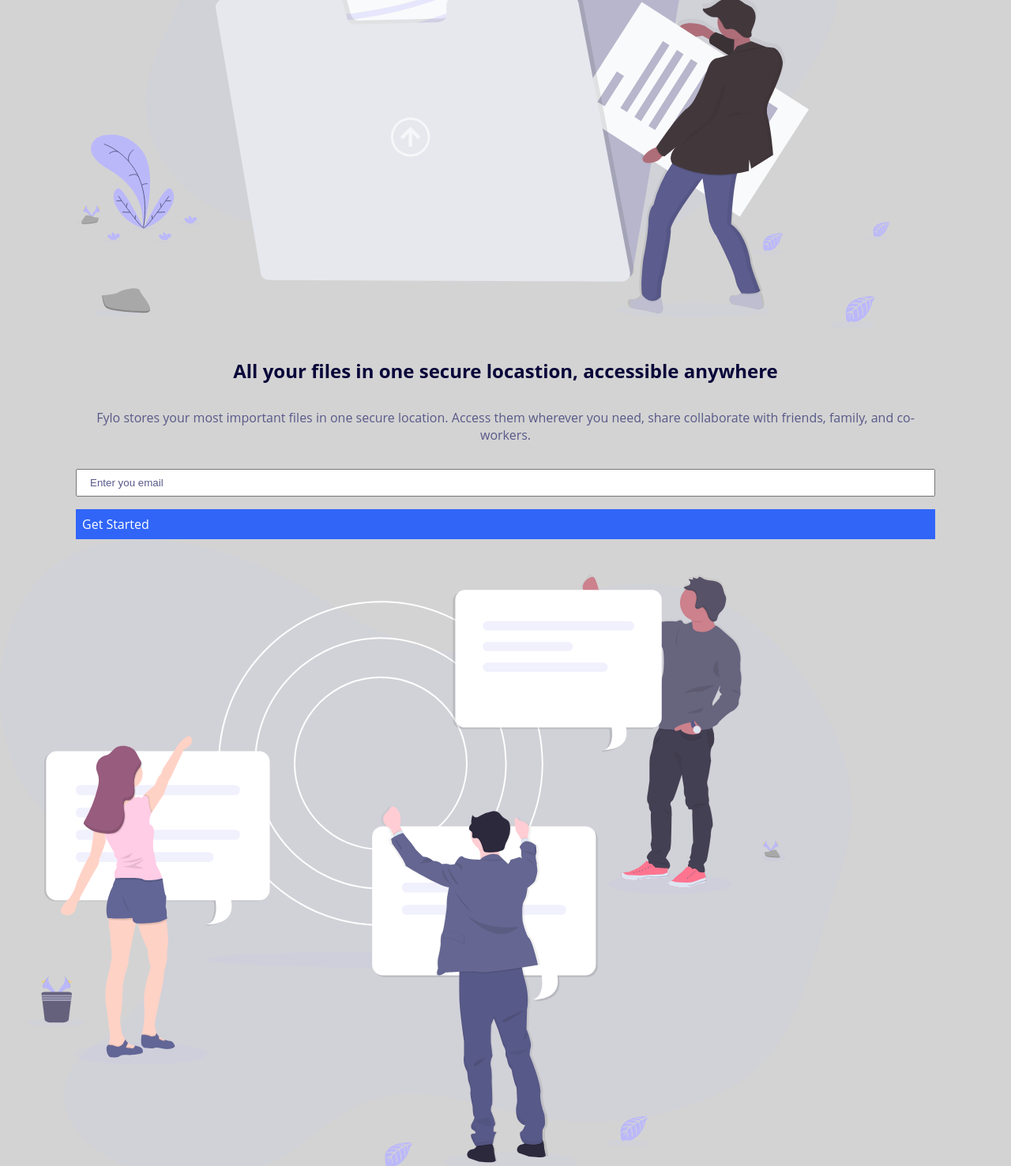
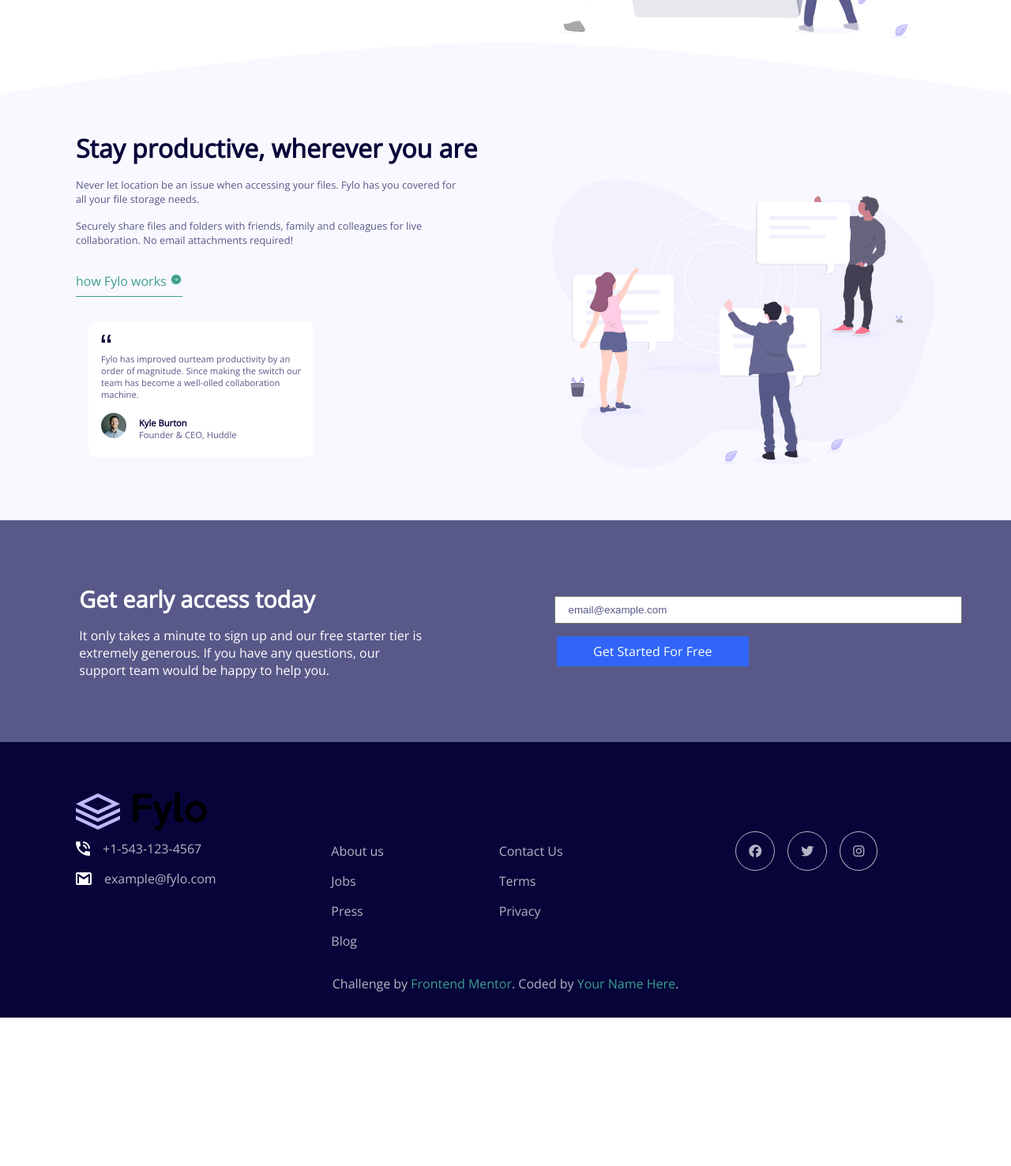
Before and after one commit to abanicaisse/fylo-landing-page, a plain HTML site: page index.html in a window 1280 px wide. Shown: the part 460-1937 px from the top of the page at 79% size. After the commit the page ends 1749 px from the top, so only its background shows below. Drawn offline with nearby package versions, Linux system fonts and the light colour scheme.

Commit message:
styled the desktop version

```diff
--- a/css/style.css
+++ b/css/style.css
@@ -17,7 +17,6 @@ html, body {
 }
 
 body {
-    background-color: lightgray;
     font-family: 'Open Sans', sans-serif;
     font-weight: 400;
 }
@@ -37,7 +36,7 @@ nav {
     display: flex;
     justify-content: space-between;
     align-items: center;
-    margin: 1rem auto 0 auto ;
+    margin: 1rem auto 5rem auto ;
 }
 
 nav .logo {
@@ -51,6 +50,8 @@ nav .logo img {
 
 nav .links {
     width: 100%;
+    display: flex;
+    justify-content: flex-end;
 }
 
 nav .links ul {
@@ -65,6 +66,28 @@ nav .links ul li {
     text-decoration: none;
 }
 
+@media screen and (max-width: 360px) {
+    nav .logo {
+        width: 35%;
+    }
+
+    nav .links ul {
+        width: 90%;
+    }
+}
+
+@media screen and (max-width: 305px) {
+    nav .logo {
+        width: 100%;
+        display: flex;
+        justify-content: center;
+    }
+
+    nav .links {
+        display: none;
+    }
+}
+
 /* Main or Hero section styling */
 main {
     width: 85%;
@@ -72,11 +95,13 @@ main {
     display: flex;
     gap: 2rem;
     flex-direction: column;
+    align-items: center;
+    margin-bottom: 5rem;
 }
 
 /* */
 .illustration {
-    width: 100%;
+    width: 85%;
 }
 
 .illustration img {
@@ -116,13 +141,10 @@ input[type=email]::placeholder {
     color: var(--desat-blue);
 }
 
-main .description
-
 main .description div > label {
     width: 100%;
     margin: auto;
     text-align: center;
-    background-color: red;
 }
 
 /*  */
@@ -144,16 +166,26 @@ section {
     flex-direction: column;
 }
 
-section > * {
+section > * > * {
     width: 85%;
     margin: auto;
 }
 
 /* Stay Productive section styling */
 .productivity {
+    background-image: url("../assets/images/bg-curve-mobile.svg");
+    background-repeat: no-repeat;
+    background-size: 100%;
+    background-position: top center;
     display: flex;
     gap: 5rem;
     flex-direction: column;
+}
+
+.productivity .content {
+    background-color:#F8F8FE;
+    margin-top: 3.3rem;
+    padding-top: 2rem;
 }
 
 .productivity .stay {
@@ -175,13 +207,18 @@ section > * {
 }
 
 .productivity .stay > div:nth-child(1) a {
-    background-color: lightcyan;
+    color: var(--moderate-cyan);
     text-align: center;
-    /* text-decoration: underline; */
     display: flex;
     gap: .5rem;
+    justify-content: center;
     align-items: center;
+    padding-top: 1rem;
+}
+
+.productivity .stay > div:nth-child(1) a > span {
     padding-bottom: .5rem;
+    border-bottom: 1px solid var(--moderate-cyan);
 }
 
 .productivity .stay > div + div {
@@ -189,6 +226,9 @@ section > * {
     display: grid;
     border-radius: .5rem;
     padding: 1rem;
+    margin-left: 1rem;
+    margin-right: 1rem;
+    margin-bottom: 5rem;
 }
 
 .productivity .stay div + div > div img {
@@ -226,7 +266,7 @@ section > * {
     text-align: center;
     display: grid;
     row-gap: 1rem;
-    padding: 2rem 1rem;
+    padding: 5rem 1rem;
 }
 
 .access h2 {
@@ -235,18 +275,23 @@ section > * {
 }
 
 .access > div + div {
-    width: 80%;
+    width: 100%;
     margin: auto;
     display: grid;
     row-gap: .5rem;
 }
 
+.access > div + div > a {
+    width: 85%;
+}
+
 /* Footer section styling */
 footer {
-    color: var(--desat-blue);
+    color: rgba(255, 255, 255, .7);
     background-color: var(--darker-blue);
     display: grid;
     gap: 2rem;
+    padding-top: 1rem;
 }
 
 footer > * {
@@ -259,7 +304,7 @@ footer li {
 }
 
 footer a {
-    color: var(--desat-blue);
+    color: rgba(255, 255, 255, .7);
 }
 
 .footer {
@@ -284,7 +329,6 @@ footer a {
 }
 
 .footer .socials {
-    background-color: greenyellow;
     text-align: center;
 }
 
@@ -300,10 +344,10 @@ footer a {
 }
 
 .footer .socials .fab {
-    color: var(--desat-blue);
+    color: rgba(255, 255, 255, .7);
     display: grid;
     place-items: center;
-    border: 1px solid var(--desat-blue);
+    border: 1px solid rgba(255, 255, 255, .7);
     border-radius: 50%;
     padding: 1rem;
 }
@@ -316,3 +360,183 @@ footer .attribution {
 footer .attribution a {
     color: var(--moderate-cyan);
 }
+
+@media screen and (min-width: 1200px) {
+    /* Navbar Styling */
+    nav {
+        width: min(85%, 75rem);
+    }
+
+    nav .links {
+        width: 100%;
+        display: flex;
+        justify-content: flex-end;
+    }
+
+    nav .links ul {
+        width: 50%;
+    }
+
+    /* Main or Hero section styling */
+    main {
+        width: 85%;
+        margin: auto;
+        display: flex;
+        gap: 2rem;
+        flex-direction: row-reverse;
+        align-items: center;
+    }
+
+    main .description {
+        width: 100%;
+        display: grid;
+        align-items: center;
+        row-gap: 1.5rem;
+    }
+
+    main .description h1 {
+        text-align: left;
+        line-height: 1.5;
+        font-size: 2rem;
+    }
+
+    main .description p {
+        text-align: left;
+    }
+
+    main .description > div {
+        width: 100%;
+        flex-direction: row;
+    }
+
+    main .description > div > input {
+        width: 55%;
+    }
+
+    main .description > div > label > a {
+        width: 75%;
+        text-align: center;
+    }
+
+    main .description div > label {
+        width: 45%;
+    }
+
+    section > * {
+        width: min(85%, 75rem);
+        margin: auto;
+    }
+
+    .productivity {
+        background-image: url("../assets/images/bg-curve-desktop.svg");
+        background-repeat: no-repeat;
+        background-size: 100%;
+        background-position: top center;
+        display: flex;
+        gap: 5rem;
+        flex-direction: column;
+    }
+
+    .productivity .content {
+        width: 100%;
+        background-color:#F8F8FE;
+        margin-top: 5rem;
+        padding-top: 2rem;
+    }
+
+    .productivity .content > div {
+        display: flex;
+        flex-direction: row-reverse;
+        gap: 2rem;
+        align-items: center;
+    }
+
+    .productivity .content > * {
+        width: min(85%, 75rem);
+        margin: auto;
+    }
+
+    .productivity .content > img {
+        width: 30%;
+    }
+
+    .productivity .stay {
+        width: 100%;
+        display: flex;
+        flex-direction: column;
+        gap: 2rem;
+    }
+
+    .productivity .stay h1 {
+        text-align: left;
+        font-size: 2rem;
+    }
+
+    .productivity .stay div > h1 ~ p {
+        color: var(--desat-blue);
+        font-size: .8rem;
+        margin-bottom: 1rem;
+        padding-right: 5rem;
+    }
+
+    .productivity .stay > div:nth-child(1) a  {
+        justify-content: flex-start;
+    }
+
+    .productivity .stay > div + div {
+        width: 50%;
+        font-size: .7rem;
+    }
+
+    /* Get early access section styling */
+    .access {
+        text-align: left;
+        display: grid;
+        grid-template-columns: repeat(2, 1fr);
+    }
+
+    .access h2 {
+        font-size: 1.8rem;
+    }
+
+    .access > div + div {
+        row-gap: 1rem;
+    }
+
+    .access > div + div > a {
+        width: 40%;
+        text-align: center;
+        margin-left: 8%;
+    }
+
+    footer > * {
+        width: min(85%, 75rem);
+    }
+
+    .footer {
+        display: grid;
+        row-gap: 0rem;
+        align-items: baseline;
+        padding-top: 3rem;
+    }
+
+    .footer > img {
+        grid-column: 1/5;
+    }
+
+    .footer > div:nth-child(2) {
+        grid-row: 2/3;
+        grid-column: 1/2;
+    }
+
+    .footer > div:nth-child(3) {
+        grid-row: 2/3;
+        grid-column: 2/3;
+    }
+
+    .footer > div:nth-child(4) {
+        grid-row: 2/3;
+        grid-column: 3/4;
+    }
+
+}
--- a/index.html
+++ b/index.html
@@ -2,8 +2,11 @@
 <html lang="en">
 <head>
   <meta charset="UTF-8">
-  <meta name="viewport" content="width=device-width, initial-scale=1.0"> <!-- displays site properly based on user's device -->
-
+  <meta name="viewport" content="width=device-width, initial-scale=1.0">
+  <script src="https://kit.fontawesome.com/5ed75722e8.js" crossorigin="anonymous"></script>
+  <link rel="preconnect" href="https://fonts.googleapis.com">
+  <link rel="preconnect" href="https://fonts.gstatic.com" crossorigin>
+  <link href="https://fonts.googleapis.com/css2?family=Open+Sans&family=Raleway:wght@400;700&display=swap" rel="stylesheet">
   <link rel="icon" type="image/png" sizes="32x32" href="./images/favicon-32x32.png">
   <link rel="stylesheet" href="./css/style.css">
   <title>Frontend Mentor | Fylo landing page with two column layout</title>
@@ -39,14 +42,18 @@
 
 <!-- Stay Productive section  -->
   <section class="productivity">
-    <div class="illustration"><img src="./assets/images/illustration-2.svg" alt="productivity illustration"></div>
+
+   <div class="content">
+    <div>
+      <div class="illustration">
+        <img src="./assets/images/illustration-2.svg" alt="productivity illustration"></div>
 
       <div class="stay">
         <div>
           <h1>Stay productive, wherever you are</h1>
           <p>Never let location be an issue when accessing your files. Fylo has you covered for all your file storage needs.</p>
           <p>Securely share files and folders with friends, family and colleagues for live collaboration. No email attachments required!</p>
-        <a href="#">See how Fylo works <img src="./assets/images/icon-arrow.svg" alt="#"></a>
+          <a href="#"><span>how Fylo works <img src="./assets/images/icon-arrow.svg" alt="#"></span></a>
         </div>
 
         <div>
@@ -57,6 +64,8 @@
           <div>
             <img src="./assets/images/avatar-testimonial.jpg" alt="Kyle Burton, CEO of Huddle">
             <p>Kyle Burton <br><span>Founder & CEO, Huddle</span> </p>
+          </div>
+        </div>
       </div>
     </div>
    </div>
```
Lines whose indentation alone changed are shown as unchanged.
